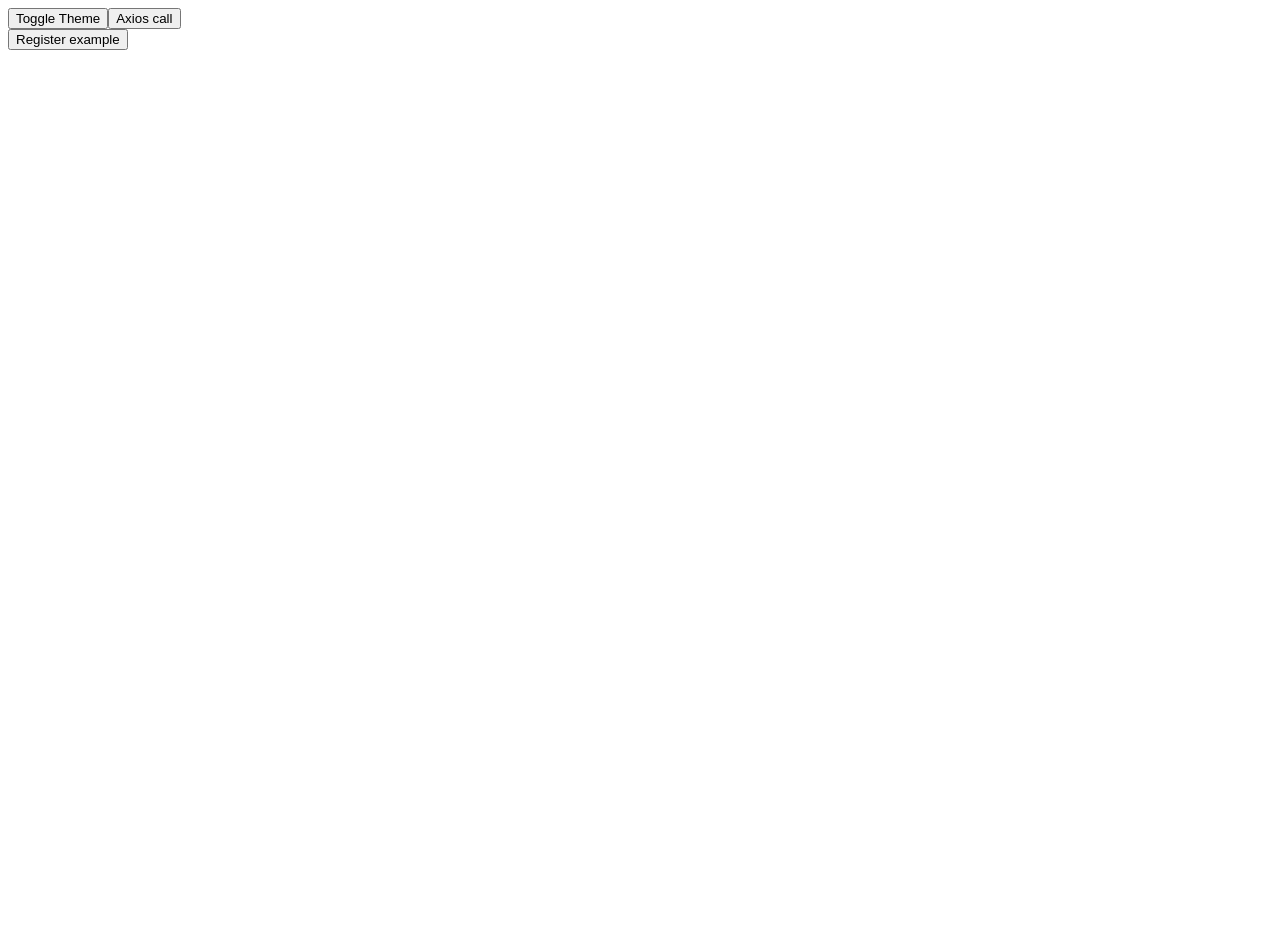
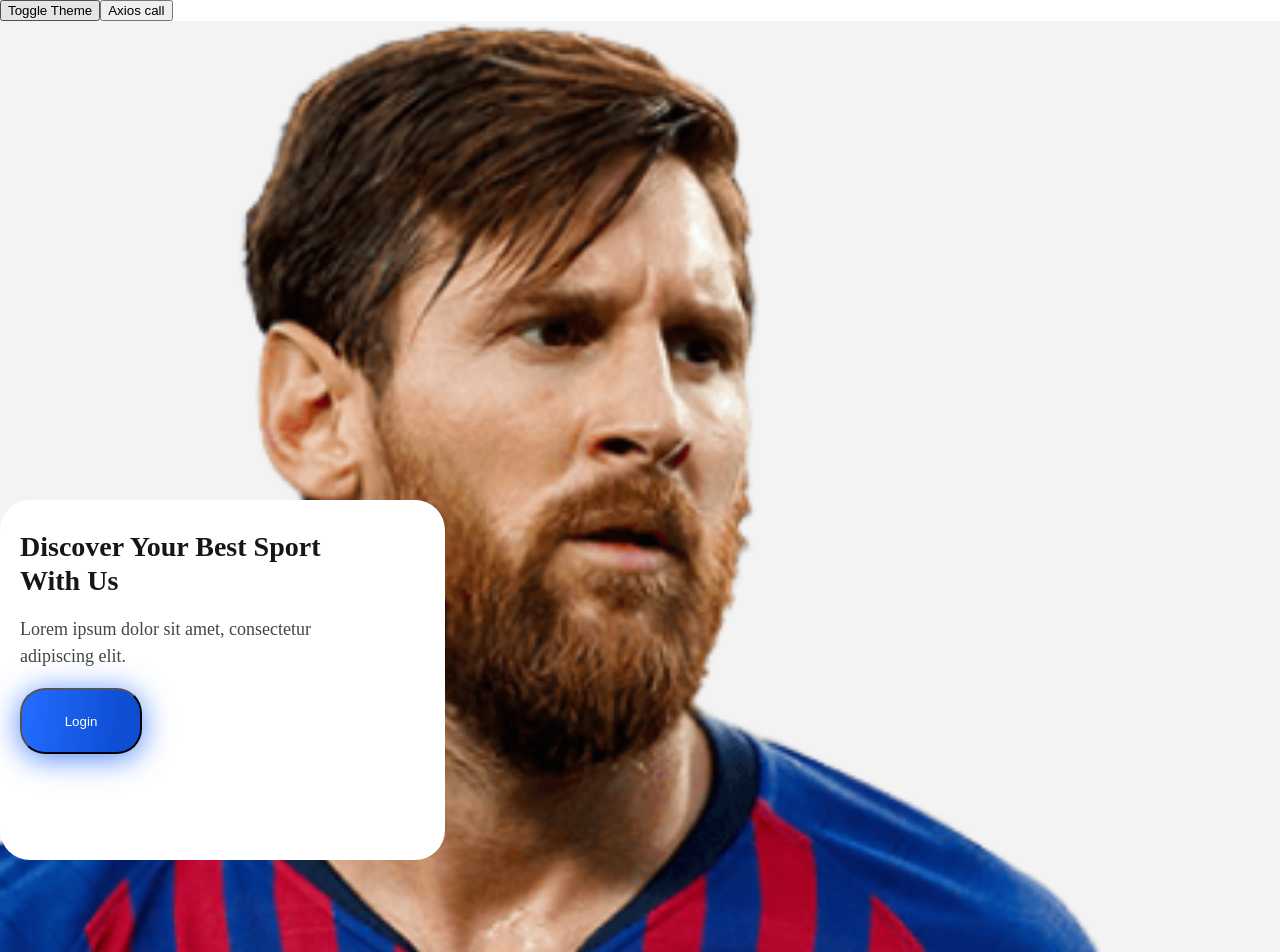
Before and after one commit to edcancios82/green-run-sports, a React (Create React App) app: page / in a window 1280 px wide. Shown: the top 952 px of the page. Before the commit the page ends 800 px from the top, so only its background shows below. Built offline with nearby package versions, Linux system fonts and the light colour scheme.

Commit message:
Home page public and navigation

```diff
--- a/package.json
+++ b/package.json
@@ -14,6 +14,7 @@
     "firebase": "^9.6.1",
     "react": "^17.0.2",
     "react-dom": "^17.0.2",
+    "react-router-dom": "^6.2.1",
     "react-scripts": "5.0.0",
     "react-spring": "^9.4.1",
     "styled-components": "^5.3.3",
--- a/public/index.html
+++ b/public/index.html
@@ -5,7 +5,10 @@
     <link rel="icon" href="%PUBLIC_URL%/favicon.ico" />
     <meta name="viewport" content="width=device-width, initial-scale=1" />
     <meta name="theme-color" content="#000000" />
-    <meta name="description" content="Web site created using create-react-app" />
+    <meta
+      name="description"
+      content="Web site created using create-react-app"
+    />
     <link rel="apple-touch-icon" href="%PUBLIC_URL%/logo192.png" />
     <!--
       manifest.json provides metadata used when your web app is installed on a
@@ -23,7 +26,9 @@
     -->
     <title>React App</title>
   </head>
-  <body>
+  <body
+    style="padding: 0; margin: 0; overflow: hidden; width: 100vw; height: 100vh"
+  >
     <noscript>You need to enable JavaScript to run this app.</noscript>
     <div id="root"></div>
     <!--
--- a/src/App.tsx
+++ b/src/App.tsx
@@ -1,8 +1,8 @@
 import { useState } from "react";
 import { ThemeProvider } from "styled-components";
 import { myDarkTheme, myLightTheme } from "./constants/myTheme";
-import { Home } from "./pages";
 import { axiosGet } from "./api/axiosRequest";
+import { Router } from "./routes/Router";
 
 const App = () => {
   const [theme, setTheme] = useState(myLightTheme);
@@ -17,7 +17,7 @@ const App = () => {
       <>
         <button onClick={handleDarkMode}>Toggle Theme</button>
         <button onClick={handleAxios}>Axios call</button>
-        <Home />
+        <Router />
       </>
     </ThemeProvider>
   );
--- a/src/api/axiosRequest.ts
+++ b/src/api/axiosRequest.ts
@@ -1,13 +1,15 @@
 import axios from "axios";
+
+const BASIC_URL_API = "https://www.thesportsdb.com/api.php";
 
 export const axiosGet = () => {
   return axios
-    .get("/user?ID=12345")
-    .then(function (response) {
+    .get(`${BASIC_URL_API}`)
+    .then((response) => {
       // handle success
       console.log(response);
     })
-    .catch(function (error) {
+    .catch((error) => {
       // handle error
       console.log(error);
     });
--- a/src/constants/myTheme.ts
+++ b/src/constants/myTheme.ts
@@ -3,16 +3,18 @@ import { DefaultTheme } from "styled-components";
 const myLightTheme: DefaultTheme = {
   borderRadius: "5px",
   colors: {
-    main: "white",
-    secondary: "blue",
+    main: "#F3F3F3",
+    primary: "#FFFFFF",
+    secondary: "#161617",
   },
 };
 
 const myDarkTheme: DefaultTheme = {
   borderRadius: "5px",
   colors: {
-    main: "black",
-    secondary: "red",
+    main: "#2C2B3E",
+    primary: "#2C2B3E",
+    secondary: "white",
   },
 };
 
--- a/src/pages/public/Home/index.styles.ts
+++ b/src/pages/public/Home/index.styles.ts
@@ -4,5 +4,50 @@ export const Container = styled.div`
   ${({ theme }) => css`
     background-color: ${theme.colors.main};
     color: ${theme.colors.secondary};
+    width: 100%;
+    height: 100%;
+    padding: 0;
   `}
 `;
+
+export const Card = styled.div`
+  ${({ theme }) => css`
+    background-color: ${theme.colors.primary};
+    color: ${theme.colors.secondary};
+    height: 300px;
+    position: absolute;
+    top: calc(100% - 300px);
+    padding: 30px 20px;
+    text-align: left;
+    border-radius: 30px;
+
+    h2 {
+      margin: 0;
+      width: 75%;
+      font-family: DM Sans;
+      font-style: normal;
+      font-weight: bold;
+      font-size: 28px;
+      line-height: 34px;
+    }
+
+    p {
+      width: 75%;
+      font-family: Epilogue;
+      font-style: normal;
+      font-weight: normal;
+      font-size: 18px;
+      line-height: 27px;
+      opacity: 0.8;
+    }
+
+    button {
+      width: 122px;
+      height: 66px;
+      color: #fff;
+      background: linear-gradient(99deg, #236bfe 6.69%, #0d4ed3 80.95%);
+      box-shadow: 0px 4px 30px rgba(34, 105, 251, 0.8);
+      border-radius: 25px;
+    }
+  `}
+`;
--- a/src/pages/public/Home/index.tsx
+++ b/src/pages/public/Home/index.tsx
@@ -1,31 +1,34 @@
-import { createUserWithEmailAndPassword } from "firebase/auth";
+import { Link } from "react-router-dom";
 import { animated, useSpring } from "react-spring";
-import { auth } from "../../../constants/firebaseConfig";
-import { Container } from "./index.styles";
+import HomePic from "../../../assets/home.png";
+import { Card, Container } from "./index.styles";
 
 export const Home = () => {
-  const props = useSpring({
+  const imgProps = useSpring({
     to: { opacity: 1 },
     from: { opacity: 0 },
     delay: 400,
   });
 
-  const handleSignIn = () => {
-    createUserWithEmailAndPassword(auth, "teste@teste.com", "password")
-      .then((userCredential) => {
-        // Signed in
-        const user = userCredential.user;
-        console.log(user, "user");
-      })
-      .catch((error) => {
-        const errorMessage = error.message;
-        console.log(errorMessage, "errorMessage");
-      });
-  };
+  const cardProps = useSpring({
+    to: { opacity: 1 },
+    from: { opacity: 0 },
+    delay: 1000,
+  });
+
   return (
     <Container>
-      <animated.div style={props}>
-        <button onClick={handleSignIn}>Register example</button>
+      <animated.div style={imgProps}>
+        <img alt="home" src={HomePic} width="100%" />
+      </animated.div>
+      <animated.div style={cardProps}>
+        <Card>
+          <h2>Discover Your Best Sport With Us</h2>
+          <p>Lorem ipsum dolor sit amet, consectetur adipiscing elit.</p>
+          <Link to="/login">
+            <button>Login</button>
+          </Link>
+        </Card>
       </animated.div>
     </Container>
   );
--- /dev/null
+++ b/src/pages/public/Login/index.tsx
@@ -0,0 +1,19 @@
+import { createUserWithEmailAndPassword } from "firebase/auth";
+import React from "react";
+import { auth } from "../../../constants/firebaseConfig";
+
+export const Login = () => {
+  const handleSignIn = () => {
+    createUserWithEmailAndPassword(auth, "teste@teste.com", "password")
+      .then((userCredential) => {
+        // Signed in
+        const user = userCredential.user;
+        console.log(user, "user");
+      })
+      .catch((error) => {
+        const errorMessage = error.message;
+        console.log(errorMessage, "errorMessage");
+      });
+  };
+  return <div>Login</div>;
+};
--- a/src/pages/public/index.js
+++ b/src/pages/public/index.js
@@ -1 +1,2 @@
 export * from "./Home";
+export * from "./Login";
--- /dev/null
+++ b/src/routes/Router.tsx
@@ -0,0 +1,14 @@
+import React from "react";
+import { BrowserRouter, Route, Routes } from "react-router-dom";
+import { Home, Login } from "../pages";
+
+export const Router = () => {
+  return (
+    <BrowserRouter>
+      <Routes>
+        <Route path="/login" element={<Login />} />
+        <Route path="/" element={<Home />} />
+      </Routes>
+    </BrowserRouter>
+  );
+};
--- a/src/styled.d.ts
+++ b/src/styled.d.ts
@@ -6,6 +6,7 @@ declare module "styled-components" {
 
     colors: {
       main: string;
+      primary: string;
       secondary: string;
     };
   }
```
Also changed, not shown: src/assets/home.png (added), 1 other file (tests, documents, lock files or other folders).
